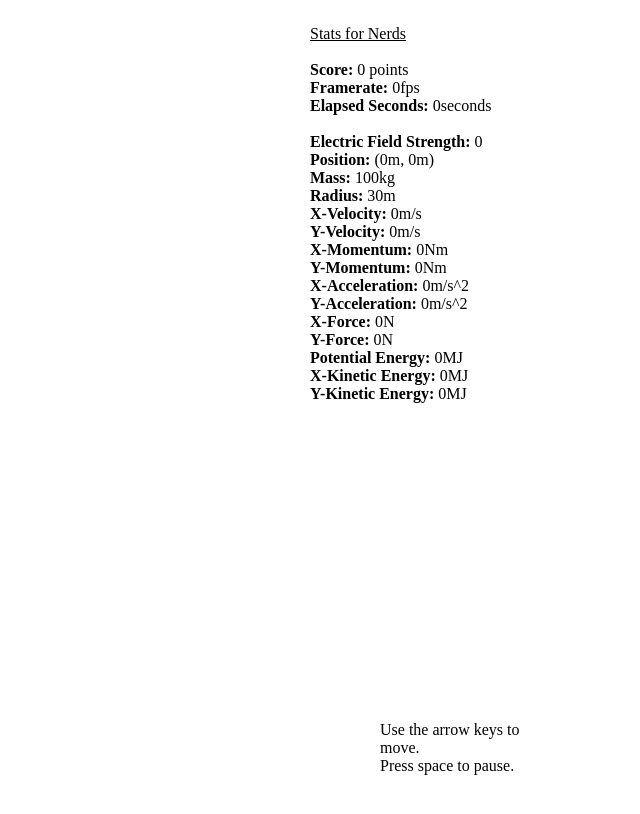
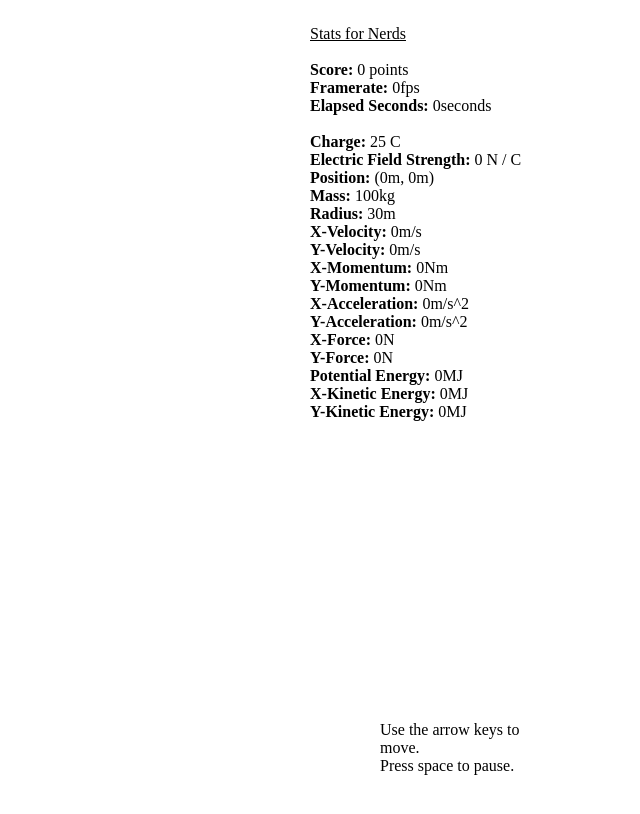
Before and after one commit to harankumar/KenjiTheGame2, a plain HTML site: page src/index.html in a window 1280 px wide. Shown: the whole page, without its empty margins (640-1280 px from the left). Drawn offline with Linux system fonts and the light colour scheme; a script that the page names is missing.

Commit message:
fix electric field units

```diff
--- a/src/index.html
+++ b/src/index.html
@@ -31,9 +31,12 @@
     </div>
     <br>
     <div>
+        <b>Charge: </b>
+        <span>25</span> C
+    </div>
+    <div>
         <b>Electric Field Strength: </b>
-        <!--TODO: Units-->
-        <span id="E">0</span>
+        <span id="E">0</span> N / C
     </div>
     <div>
         <b>Position: </b> (<span id="x">0</span>m, <span id="y">0</span>m)
```
